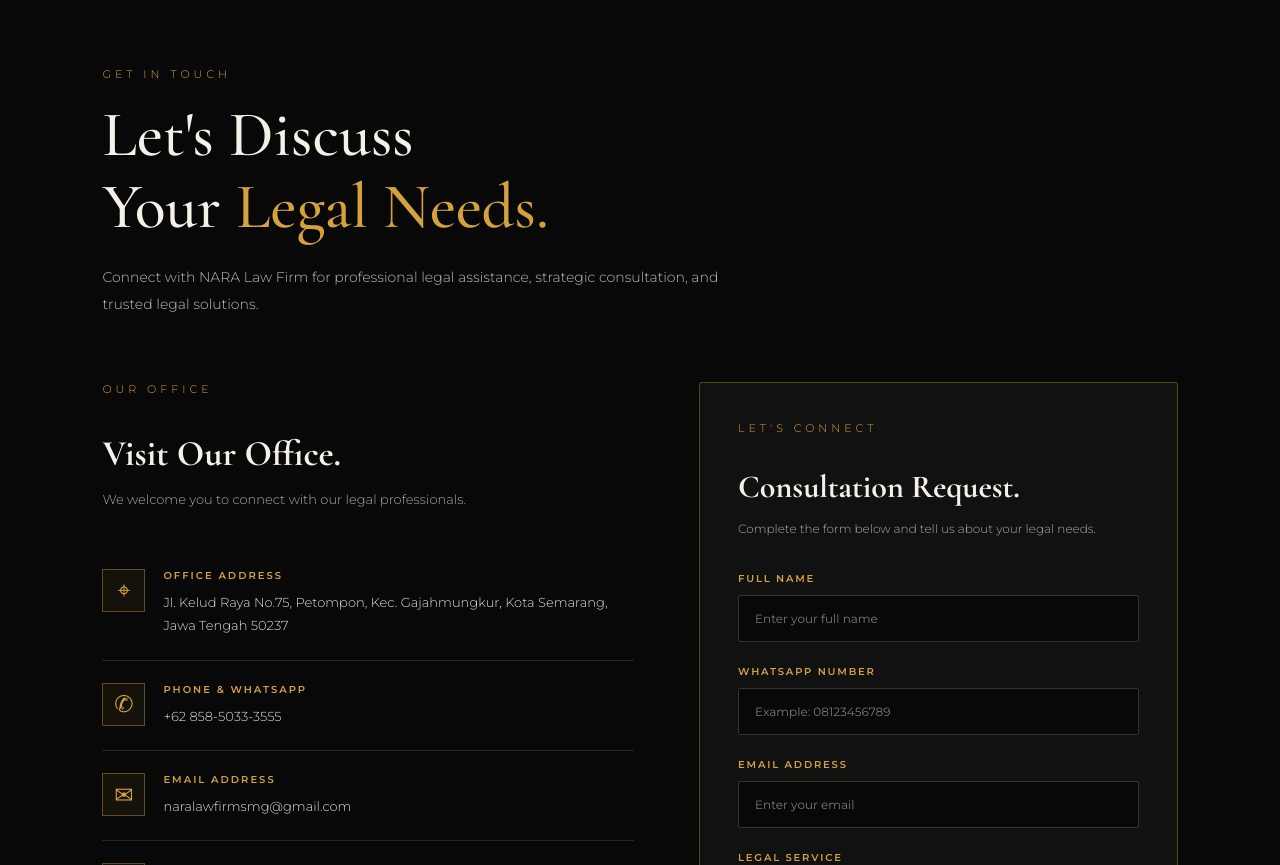
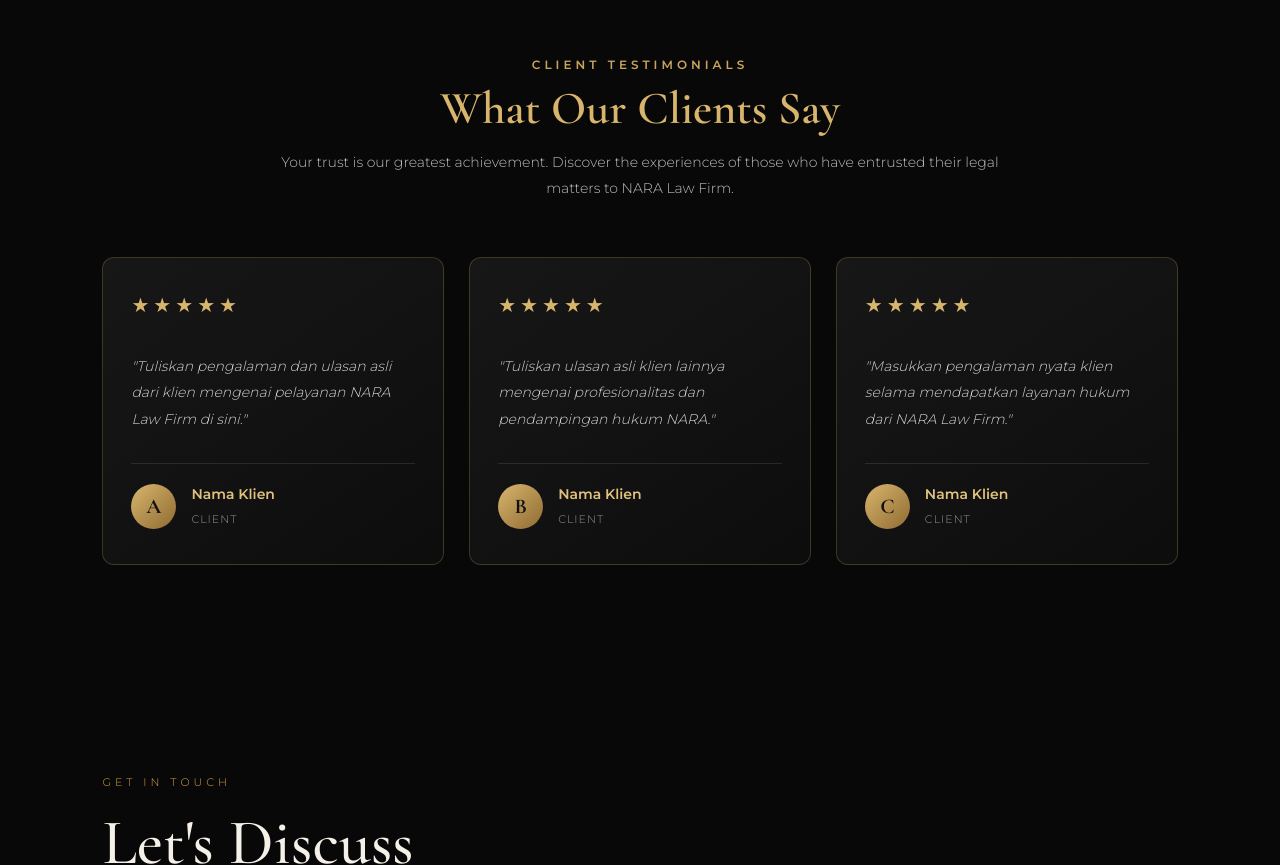
Before and after one commit to NaraLawfirm/Nara-Law-Firm, a plain HTML site: page index.html in a window 1280 px wide. Shown: the part 5930-6795 px from the top of the page. Drawn offline with nearby package versions, Linux system fonts and the light colour scheme.

Commit message:
Update index.html

```diff
--- a/index.html
+++ b/index.html
@@ -671,6 +671,105 @@
 
     </section>
 
+
+<!-- =========================
+     CLIENT REVIEWS SECTION
+========================== -->
+
+<section class="section reviews" id="reviews">
+
+    <div class="reviews-heading">
+        <span class="section-subtitle">CLIENT TESTIMONIALS</span>
+
+        <h2>What Our Clients Say</h2>
+
+        <p>
+            Your trust is our greatest achievement.
+            Discover the experiences of those who have entrusted
+            their legal matters to NARA Law Firm.
+        </p>
+    </div>
+
+    <div class="reviews-container">
+
+        <!-- REVIEW 1 -->
+        <div class="review-card">
+
+            <div class="review-stars">
+                ★★★★★
+            </div>
+
+            <p class="review-text">
+                "Tuliskan pengalaman dan ulasan asli dari klien
+                mengenai pelayanan NARA Law Firm di sini."
+            </p>
+
+            <div class="review-profile">
+                <div class="review-avatar">A</div>
+
+                <div class="review-info">
+                    <h3>Nama Klien</h3>
+                    <span>Client</span>
+                </div>
+            </div>
+
+        </div>
+
+
+        <!-- REVIEW 2 -->
+        <div class="review-card">
+
+            <div class="review-stars">
+                ★★★★★
+            </div>
+
+            <p class="review-text">
+                "Tuliskan ulasan asli klien lainnya mengenai
+                profesionalitas dan pendampingan hukum NARA."
+            </p>
+
+            <div class="review-profile">
+                <div class="review-avatar">B</div>
+
+                <div class="review-info">
+                    <h3>Nama Klien</h3>
+                    <span>Client</span>
+                </div>
+            </div>
+
+        </div>
+
+
+        <!-- REVIEW 3 -->
+        <div class="review-card">
+
+            <div class="review-stars">
+                ★★★★★
+            </div>
+
+            <p class="review-text">
+                "Masukkan pengalaman nyata klien selama
+                mendapatkan layanan hukum dari NARA Law Firm."
+            </p>
+
+            <div class="review-profile">
+                <div class="review-avatar">C</div>
+
+                <div class="review-info">
+                    <h3>Nama Klien</h3>
+                    <span>Client</span>
+                </div>
+            </div>
+
+        </div>
+
+    </div>
+
+</section>
+
+<!-- END CLIENT REVIEWS -->
+
+
 <!-- =========================
      CONTACT SECTION
 ========================== -->
```
